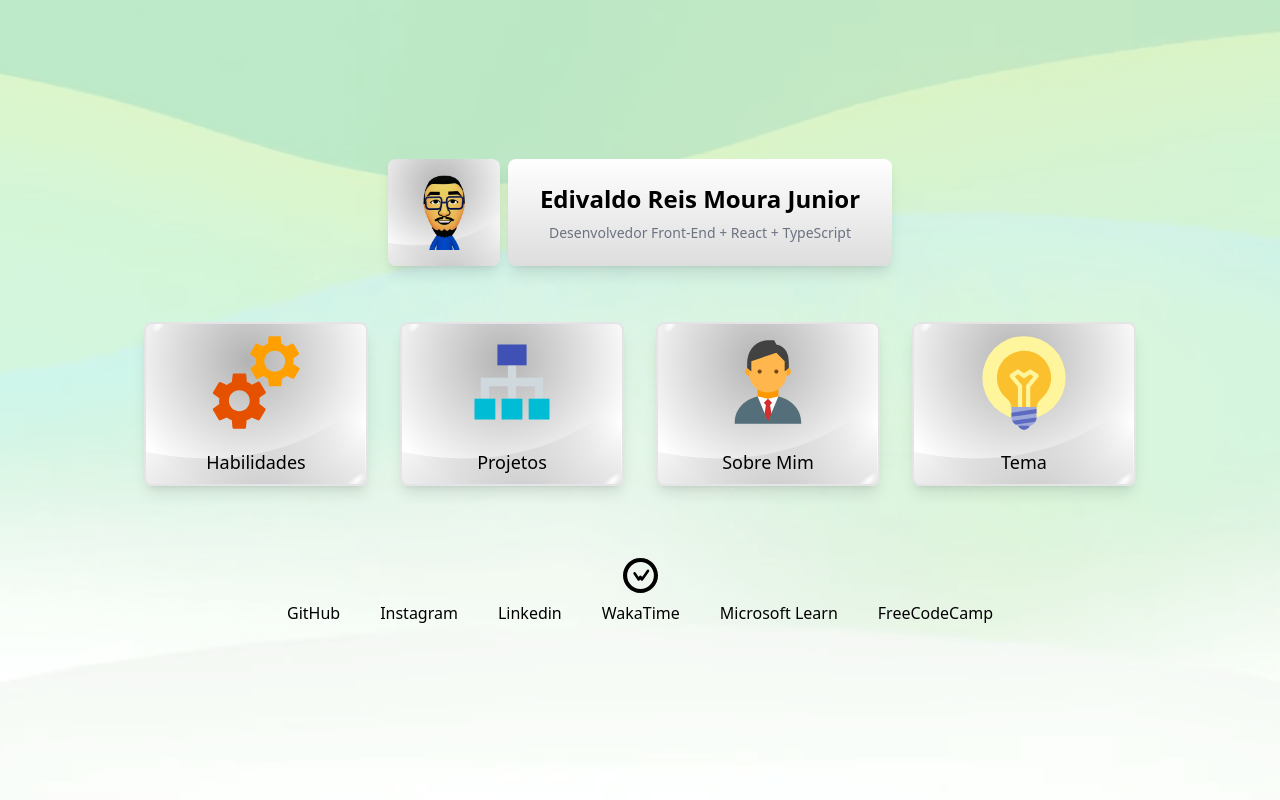
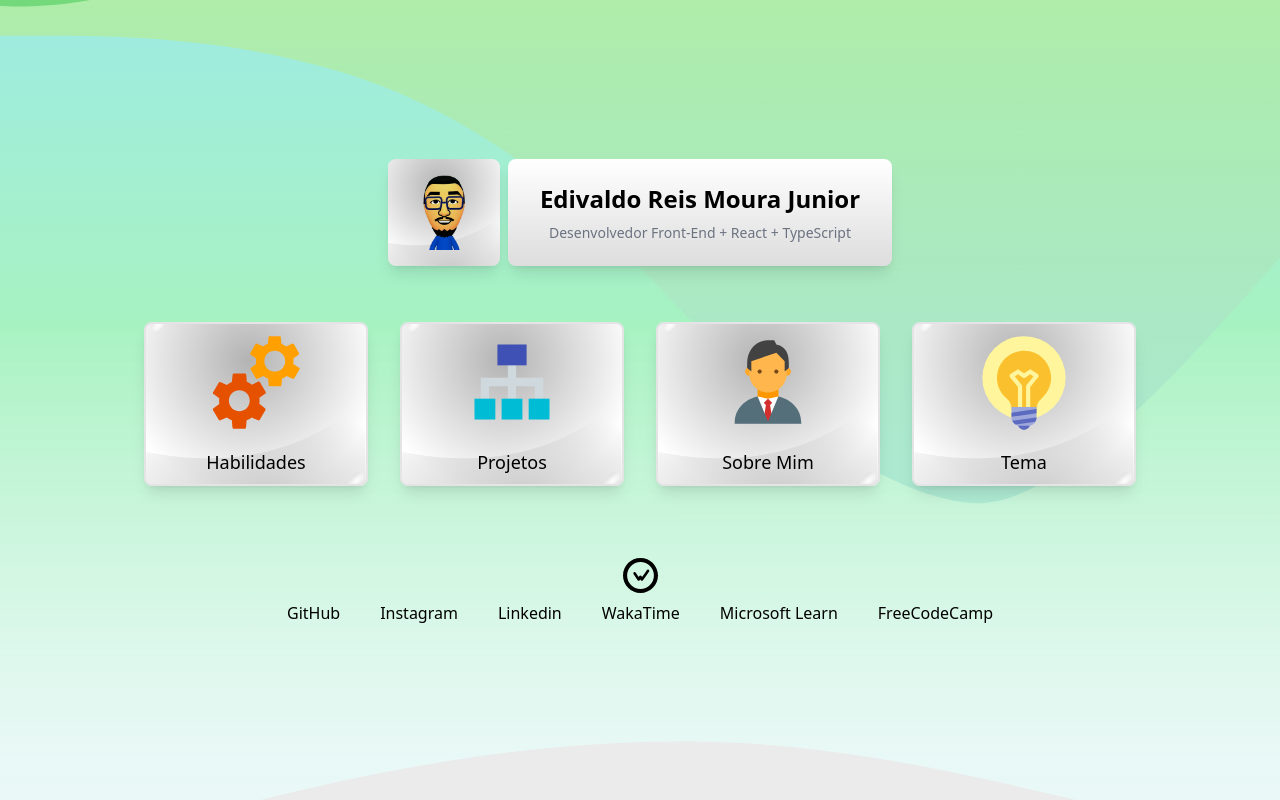
Before and after one commit to EdiJunior88/Portfolio_v2, a React (Vite) app in the folder portfolio/: page / in a window 1280 px wide. Built offline with nearby package versions, Linux system fonts and the light colour scheme; some icons are missing.

Commit message:
- Adicionando um novo background em SVG - Ajustando o CSS do componente Home

```diff
--- a/portfolio/src/Pages/Home/Home.tsx
+++ b/portfolio/src/Pages/Home/Home.tsx
@@ -15,7 +15,7 @@ import Icons from "../../Components/Icons/Icons";
 const Home = () => {
   return (
     <div className='mx-auto p-4 w-full h-screen background-home'>
-      <div className='container h-full flex flex-col justify-center sm:justify-center items-center position-relative'>
+      <div className='w-full h-full flex flex-col sm:justify-center items-center'>
         <Avatar
           src={Mii}
           alt='Mii avatar'
--- a/portfolio/src/index.css
+++ b/portfolio/src/index.css
@@ -9,24 +9,10 @@
 }
 
 .background-home {
-  position: relative;
-}
-
-.background-home::before {
-  content: "";
-  background: url("./assets/Background/background-home-mii-maker.webp")
+  background: url("./assets/Background/SVG/background-mii-maker.svg")
     no-repeat center center;
   background-size: cover;
-  position: absolute;
-  top: 0px;
-  right: 0px;
-  bottom: 0px;
-  left: 0px;
-  opacity: 0.45;
-}
-
-.position-relative {
-  position: relative;
+  position: fixed;
 }
 
 .title-avatar {
```
Also changed, not shown: portfolio/src/assets/Background/SVG/background-mii-maker.svg (added).
